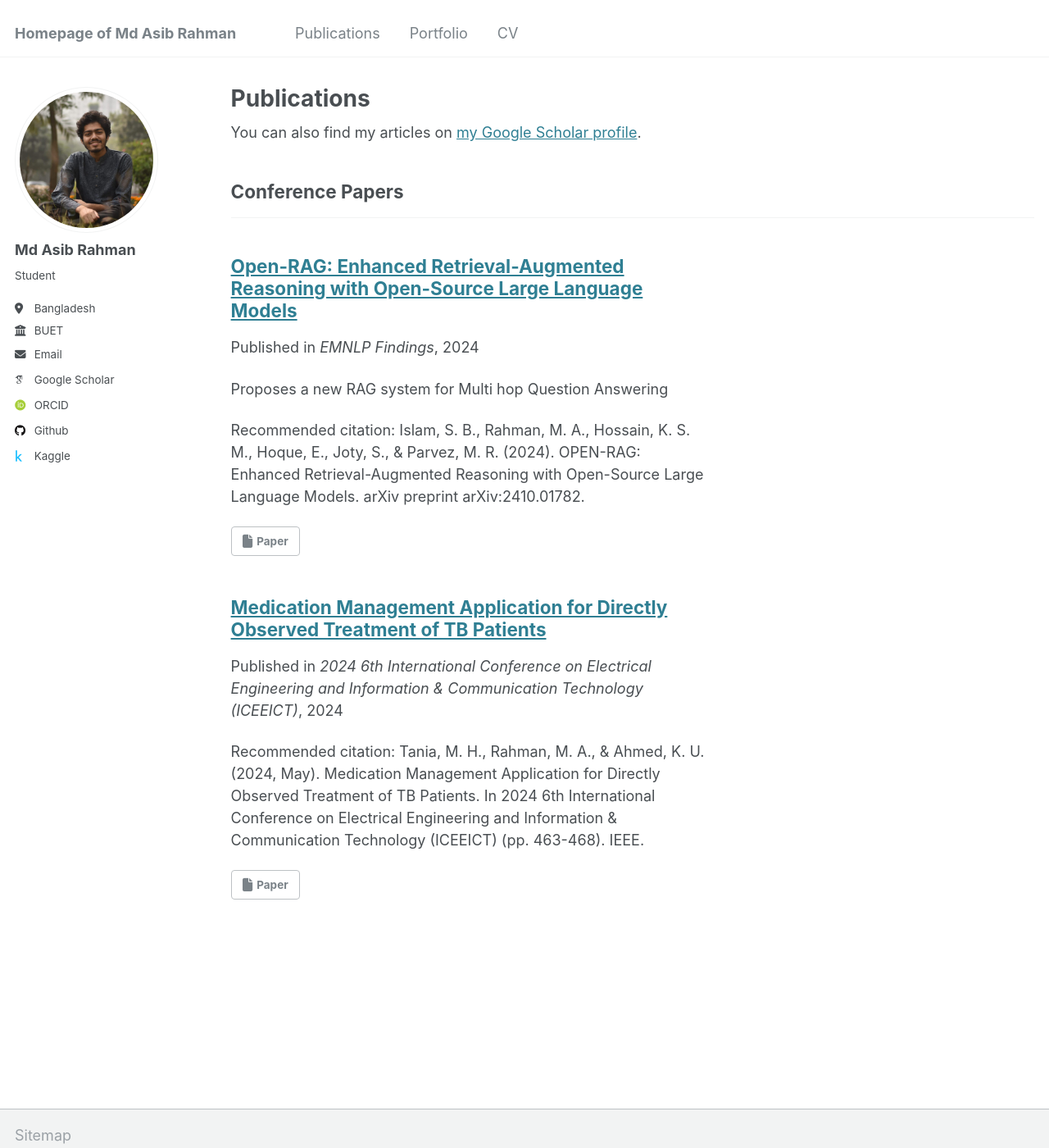
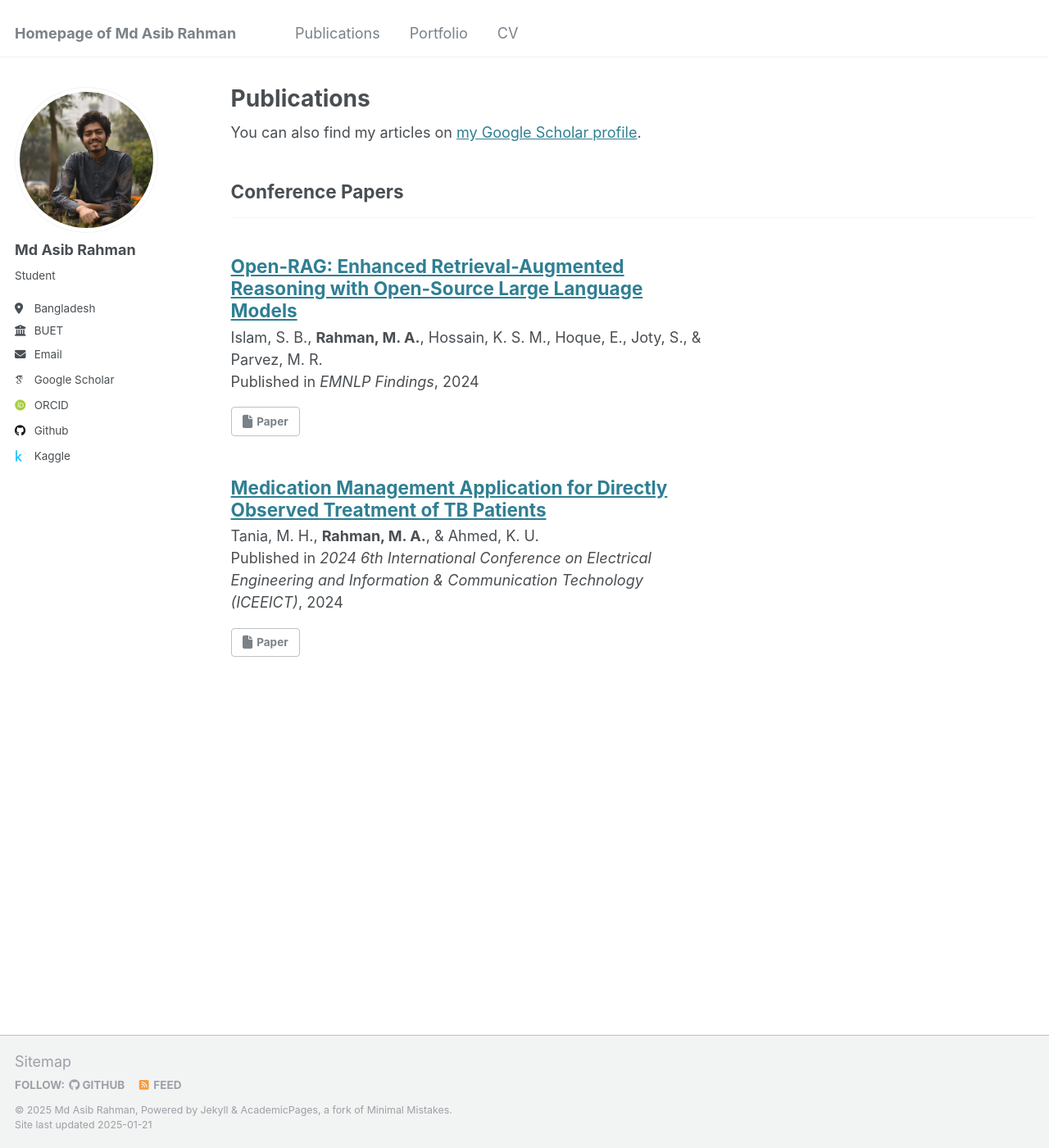
Before and after one commit to Asib27/asib27.github.io, a Jekyll site: the page built from _pages/publications.html, in a window 1280 px wide and 1400 px high. Shown: the whole window at 82% size. Built offline with Jekyll 4.4.1, drawn with Linux system fonts in a browser that asks for light colours; some web fonts are replaced.

Commit message:
reduce gap between author, project name, venue

```diff
--- a/_includes/archive-single.html
+++ b/_includes/archive-single.html
@@ -41,9 +41,13 @@
         {% if post.collection == 'teaching' %}
           <p> {{ post.type }}, <i>{{ post.venue }}</i>, {{ post.date | default: "1900-01-01" | date: "%Y" }} </p>
         {% elsif post.collection == 'publications' %}
-          <p>Published in <i>{{ post.venue }}</i>, {{ post.date | default: "1900-01-01" | date: "%Y" }} </p>
+          <div >
+            {{ post.authors | markdownify | remove: "<p>" | remove: "</p>" }}
+            <br />
+            Published in <i>{{ post.venue }}</i>, {{ post.date | default: "1900-01-01" | date: "%Y" }}
+          </div>
         {% elsif post.collection == 'portfolio' and post.description %}
-          <p> {{ post.description | markdownify }} </p>
+          <div> {{ post.description | markdownify | remove: "<p>" | remove: "</p>" }} </div>
         {% elsif post.date %}
          <p class="page__date"><strong><i class="fa fa-fw fa-calendar" aria-hidden="true"></i> {{ site.data.ui-text[site.locale].date_label | default: "Published:" }}</strong> <time datetime="{{ post.date | default: "1900-01-01" | date_to_xmlschema }}">{{ post.date | default: "1900-01-01" | date: "%B %d, %Y" }}</time></p>
         {% endif %}
@@ -56,7 +60,7 @@
 
 
     {% if post.citation %}
-    <p>Recommended citation: {{ post.citation }}</p>
+    <code>Recommended citation: {{ post.citation }}</code>
     {% endif %}
 
     <div style='display: flex; flex-wrap: wrap; gap: 10px;'>
--- a/_publications/2024-TB-dot.md
+++ b/_publications/2024-TB-dot.md
@@ -7,7 +7,7 @@ excerpt: ''
 date: 2024-05-02
 venue: '2024 6th International Conference on Electrical Engineering and Information & Communication Technology (ICEEICT)'
 paperurl: 'https://ieeexplore.ieee.org/abstract/document/10534459'
-citation: 'Tania, M. H., Rahman, M. A., & Ahmed, K. U. (2024, May). Medication Management Application for Directly Observed Treatment of TB Patients. In 2024 6th International Conference on Electrical Engineering and Information & Communication Technology (ICEEICT) (pp. 463-468). IEEE.'
+authors: 'Tania, M. H., **Rahman, M. A.**, & Ahmed, K. U.'
 ---
 
 Tuberculosis (TB) poses global health challenges, requiring efficient management and monitoring of patients undergoing Directly Observed Therapy (DOT). This paper introduces TB-meds, a proposed software application to automate essential aspects of TB patient management. TB-meds aims to optimize resource utilization, improve patient care, and enhance TB control efforts. The application streamlines medication distribution, facilitates medication adherence monitoring, sends timely clinical test requirement's notifications, and enables convenient treatment status updates. By automating these processes, TB-meds has the potential to enhance efficiency, improve treatment outcomes, and reduce transmission rates. Its user-friendly interface promotes seamless communication among healthcare providers and TB patients. With tasks automation, the workload of DOT providers can be reduced, and more time can be dedicated to patient education, nutrition counseling, and lifestyle guidance. Additionally, TB-meds proposes to revolutionize TB surveillance by enhancing data collection and analysis capabilities, enabling informed decision-making and targeted interventions. The implementation of TB-meds holds promise for transforming TB patient management, contributing to better health outcomes, and advancing TB control efforts.
--- a/_publications/2024-open-rag.md
+++ b/_publications/2024-open-rag.md
@@ -3,12 +3,12 @@ title: "Open-RAG: Enhanced Retrieval-Augmented Reasoning with Open-Source Large
 collection: publications
 category: conferences
 permalink: /publication/2024-open-rag
-excerpt: 'Proposes a new RAG system for Multi hop Question Answering'
+excerpt: ''
 date: 02-10-2024
 venue: 'EMNLP Findings'
 # slidesurl: 'http://academicpages.github.io/files/slides1.pdf'
 paperurl: 'https://arxiv.org/abs/2410.01782'
-citation: 'Islam, S. B., Rahman, M. A., Hossain, K. S. M., Hoque, E., Joty, S., & Parvez, M. R. (2024). OPEN-RAG: Enhanced Retrieval-Augmented Reasoning with Open-Source Large Language Models. arXiv preprint arXiv:2410.01782.'
+authors: 'Islam, S. B., **Rahman, M. A.**, Hossain, K. S. M., Hoque, E., Joty, S., & Parvez, M. R.'
 ---
 
 Retrieval-Augmented Generation (RAG) has been shown to enhance the factual accuracy of Large Language Models (LLMs), but existing methods often suffer from limited reasoning capabilities in effectively using the retrieved evidence, particularly when using open-source LLMs. To mitigate this gap, we introduce a novel framework, Open-RAG, designed to enhance reasoning capabilities in RAG with open-source LLMs. Our framework transforms an arbitrary dense LLM into a parameter-efficient sparse mixture of experts (MoE) model capable of handling complex reasoning tasks, including both single- and multi-hop queries. Open-RAG uniquely trains the model to navigate challenging distractors that appear relevant but are misleading. As a result, Open-RAG leverages latent learning, dynamically selecting relevant experts and integrating external knowledge effectively for more accurate and contextually relevant responses. In addition, we propose a hybrid adaptive retrieval method to determine retrieval necessity and balance the trade-off between performance gain and inference speed. Experimental results show that the Llama2-7B-based Open-RAG outperforms state-of-the-art LLMs and RAG models such as ChatGPT, Self-RAG, and Command R+ in various knowledge-intensive tasks. We open-source our code and models at this https URL
```
